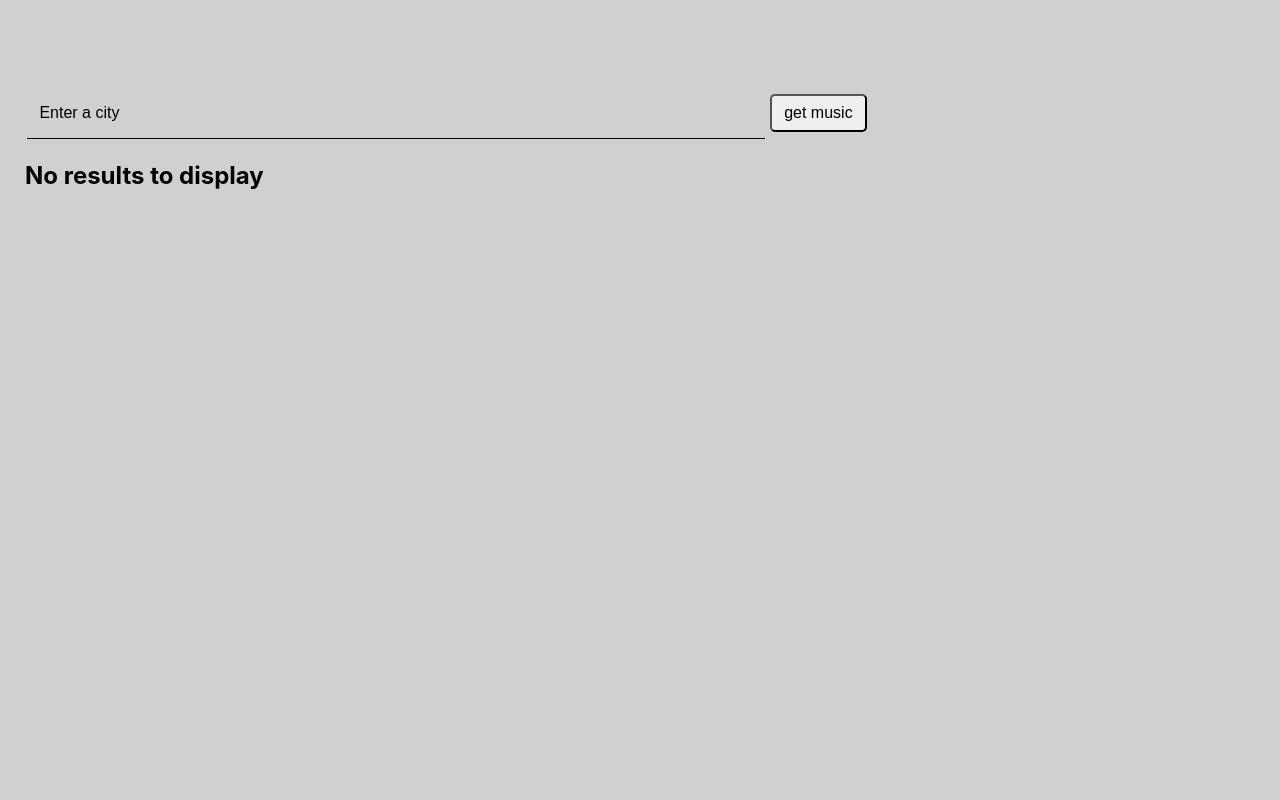
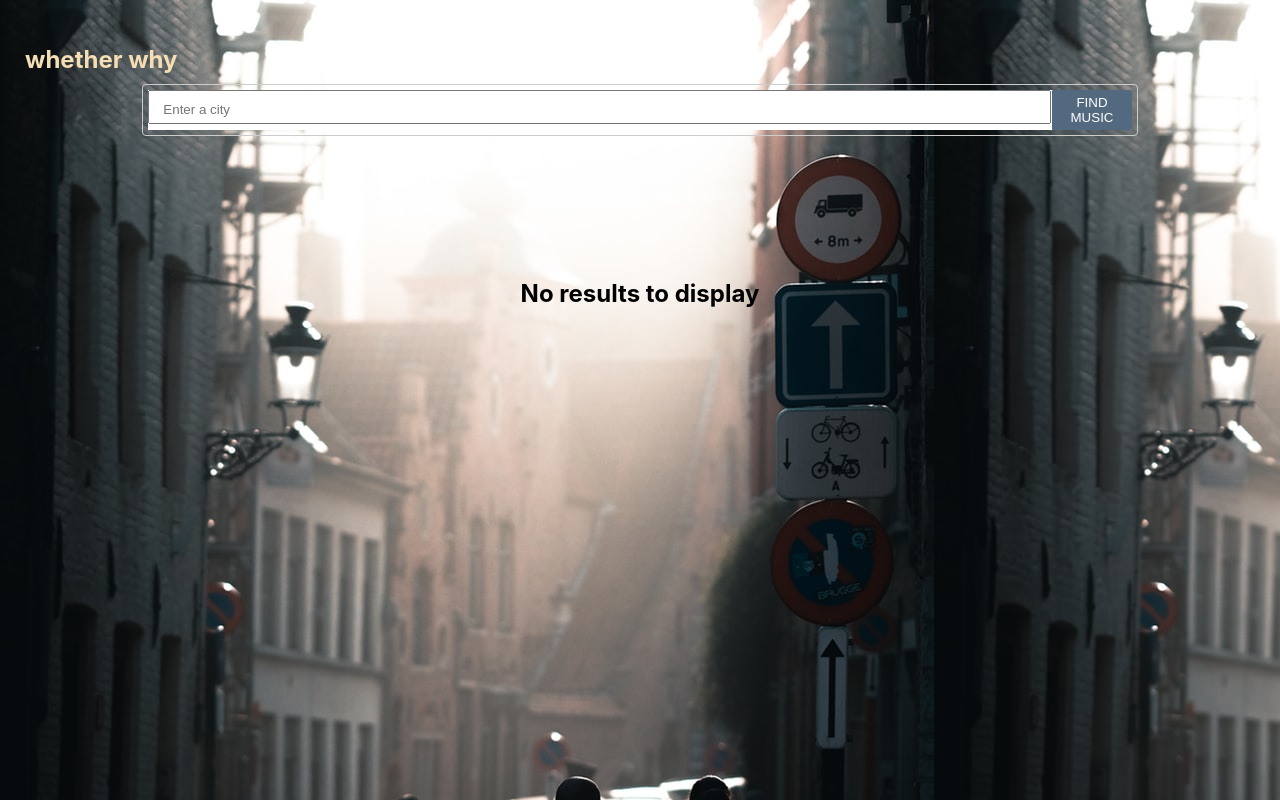
Before and after one commit to sunnlamp/whether-music, a React (Create React App) app in the folder client/: page / in a window 1280 px wide. Built offline with nearby package versions, Linux system fonts and the light colour scheme.

Commit message:
adding CSS

```diff
--- a/client/src/components/Form.js
+++ b/client/src/components/Form.js
@@ -2,7 +2,8 @@ import React from 'react'
 import '../styles/index.css'
 
 const Form = ({ inputChange, formSubmit, city }) => (
-  <form>
+  <div className='search'>
+    <form>
       <input
         className='searchInput'
         id='City'
@@ -16,11 +17,12 @@ const Form = ({ inputChange, formSubmit, city }) => (
       <button
         onClick={formSubmit}
         type='submit'
-        className='button'
+        className='search-icon'
       >
-        get music
+        find music
       </button>
-  </form>
+    </form>
+  </div>
 )
 
 export default Form
--- a/client/src/components/Home.js
+++ b/client/src/components/Home.js
@@ -45,6 +45,7 @@ export default class Home extends Component {
     const { city, musicData } = this.state;
     return (
       <div className='container'>
+        <h2 className='title'>whether why</h2>
         <Form
           inputChange={this.handleInputChange}
           formSubmit={this.handleFormSubmit}
@@ -52,7 +53,7 @@ export default class Home extends Component {
         />
         {
           musicData !== null && !musicData.length ? (
-            <h2>No results to display</h2>
+            <h2 className='placeholder'>No results to display</h2>
           ) : (
               <MusicBoxContainer
                 musicData={musicData}
--- a/client/src/styles/index.css
+++ b/client/src/styles/index.css
@@ -6,7 +6,8 @@ body {
     sans-serif;
   -webkit-font-smoothing: antialiased;
   -moz-osx-font-smoothing: grayscale;
-  background-color: #CED0D2;
+
+  background-image: url('../assets/photo-1583342394493-2afd7a3b6dda.jpeg');
 }
 
 a {
@@ -19,72 +20,26 @@ a:hover {
   cursor: pointer;
 }
 
+/* s */
 .container {
   align-items: center;
   padding: 25px;
   display: block;
-  justify-content: space-between
+  justify-content: space-between;
 }
 
-form {
-  margin-top: 5%;
-  width: 80%;
+.title {
+  position: relative;
+  margin-bottom: 10px;
+  color: wheat;
 }
 
-form label {
-  text-transform: uppercase;
+.placeholder {
+  padding-top: 10%;
+  text-align: center;
+  position: relative;
 }
 
-.searchInput {
-  background-color: transparent;
-  border: none;
-  border-bottom: 1px solid black;
-  box-sizing: border-box;
-  height: 50px;
-  width: 75%;
-  padding: .5rem .75rem;
-  margin: .15rem;
-  font-size: 1rem;
-}
-
-input::-webkit-input-placeholder {
-  color: black;
-}
-
-input:focus::-webkit-input-placeholder {
-  color: black;
-}
-
-.input:focus+.underline {
-  transform: scale(1);
-}
-
-.underline {
-  background-color: dodgerblue;
-  display: inline-block;
-  height: 2px;
-  left: 50px;
-  margin-top: -4px;
-  position: absolute;
-  top: 185px;
-  -webkit-transform: scale(0, 1);
-  transform: scale(0, 1);
-  -webkit-transition: all 0.5s linear;
-  transition: all 0.5s linear;
-  width: 202px;
-}
-
-.searchInput:focus {
-  outline: none;
-}
-
-form button {
-  padding: .5rem .75rem;
-  margin-left: .15rem;
-  border-radius: 5px;
-  text-align: center;
-  font-size: 1rem;
-}
 
 /* MusicBox */
 .card {
@@ -122,6 +77,49 @@ form button {
 
 }
 
+.search {
+  padding-top: 20%;
+  width: 80%;
+  position: relative;
+  margin: 0 auto;
+  padding:5px;
+  border-radius:4px;
+  border:1px solid #ccc;
+
+}
+
+form {
+  height: 40px;
+  background-color: #fff;
+  overflow: hidden;
+}
+
+input {
+  width: 90%;
+  padding: 10px 0 5px 1em;
+  color: #333;
+  outline: none;
+}
+
+button {
+  position: absolute;
+  top: 5px;
+  right: 5px;
+  height: 40px;
+  width: 80px;
+  color: #fff;
+  text-align: center;
+  border-width: 0;
+  background-color: #536980;
+  cursor: pointer;
+  text-transform: uppercase;
+  border-radius: 1px;
+  outline: 0;
+}
+
+button:hover {
+  background: #7C9EBF;
+}
 .article h2 {
   margin: 0;
   font-family: 'Open Sans', sans-serif;
```
Also changed, not shown: client/src/data.json (deleted, +0 -42 lines), client/src/assets/photo-1583342394493-2afd7a3b6dda.jpeg (added).
